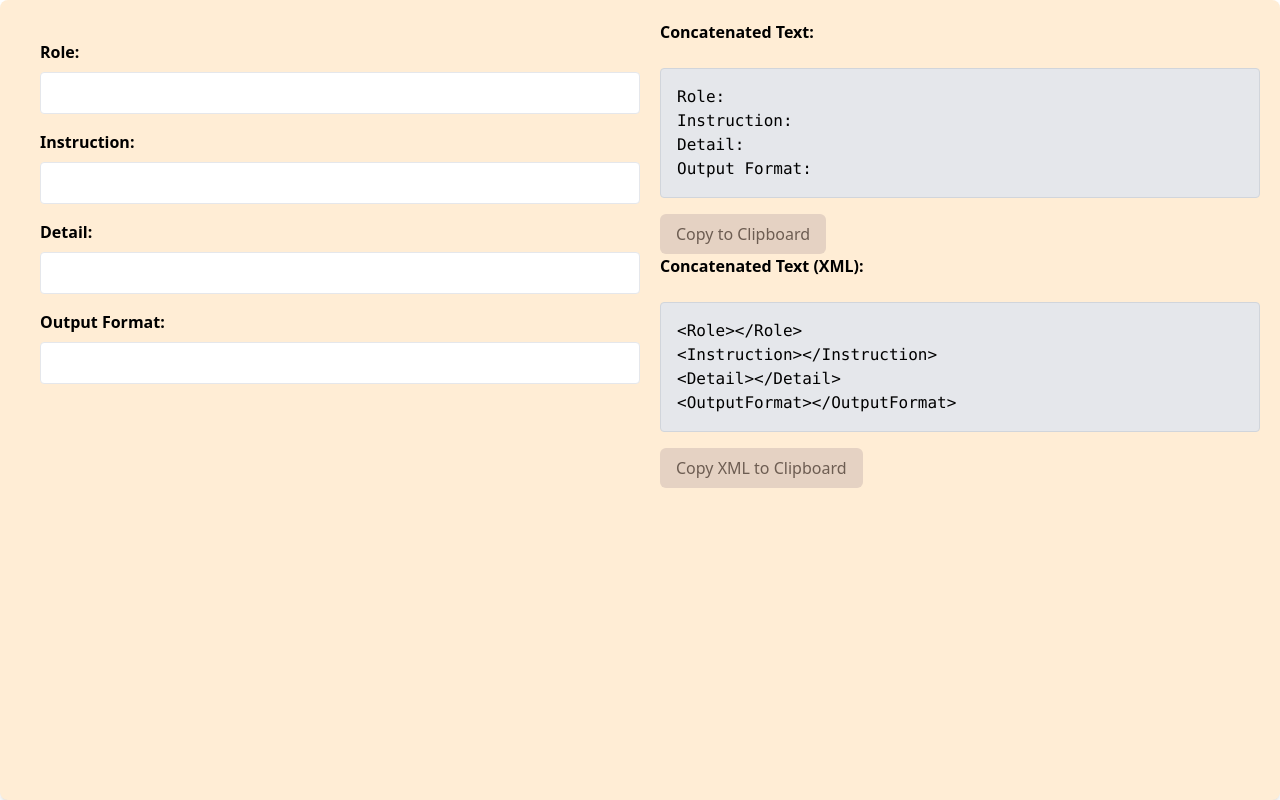
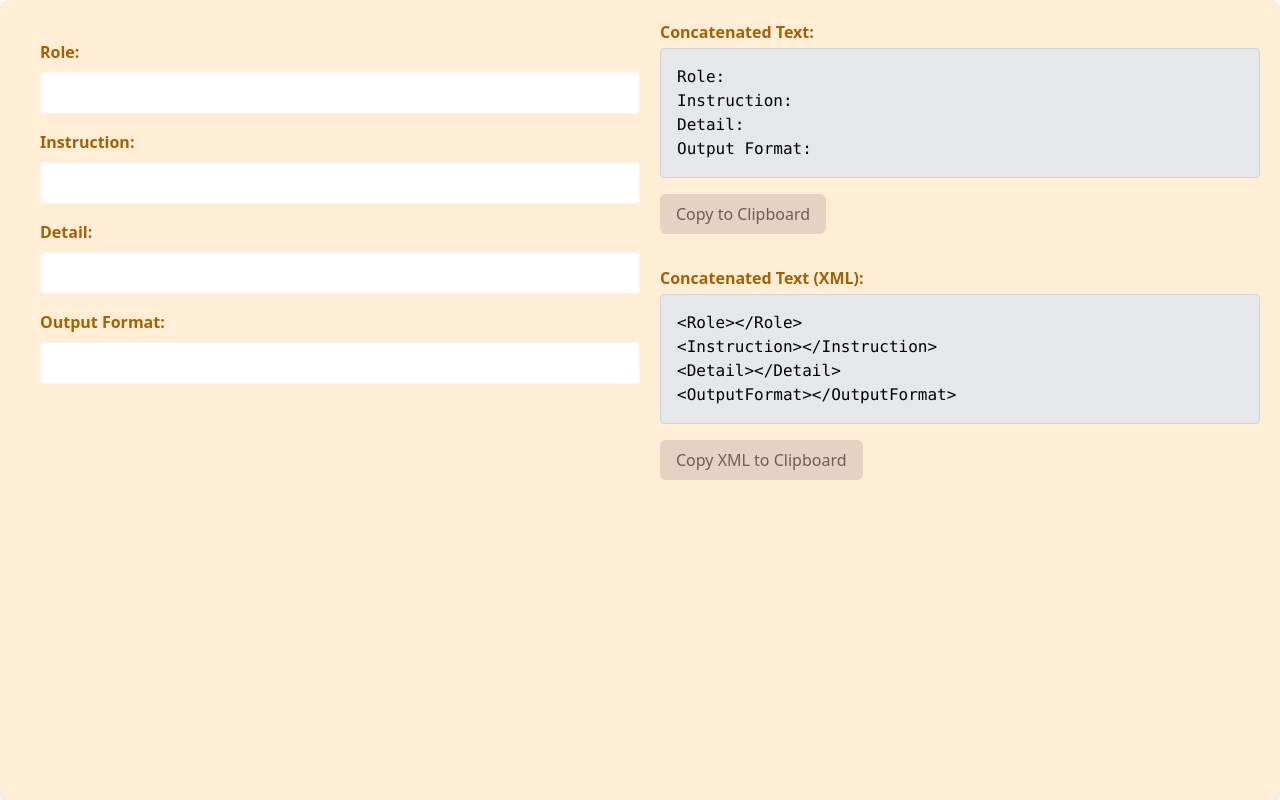
Before and after one commit to pacozaa/Prompt-Generator, a Gatsby site: page /PromptConstructorPage in a window 1280 px wide. Built offline with nearby package versions, Linux system fonts and the light colour scheme; Gatsby itself is replaced by a stand-in of ours.

Commit message:
fix color

```diff
--- a/src/components/InputField.tsx
+++ b/src/components/InputField.tsx
@@ -10,9 +10,9 @@ interface InputFieldProps {
 const InputField: FC<InputFieldProps> = ({ label, id, value, onChange }) => {
   return (
     <div>
-      <label htmlFor={id} className="block mb-2 font-bold text-brown-600">{label}:</label>
+      <label htmlFor={id} className="block mb-2 font-bold text-yellow-700">{label}:</label>
       <input
-        className="w-full px-3 py-2 mb-4 border border-beige-300 rounded bg-white text-gray-700"
+        className="w-full px-3 py-2 mb-4 border border-red-50 rounded bg-white text-gray-700"
         type="text"
         id={id}
         value={value}
--- a/src/pages/PromptConstructorPage.tsx
+++ b/src/pages/PromptConstructorPage.tsx
@@ -73,12 +73,12 @@ const PromptConstructorPage = () => {
             </div>
 
             <div className="w-full h-full md:w-1/2 text-wrap">
-                <h3 className="w-full block mb-2 font-bold text-brown-600">Concatenated Text:</h3>
-                <pre className="mt-6 p-4 bg-gray-200 border border-gray-300 rounded text-brown-700">{concatenatedText}</pre>
+                <h3 className="w-full block font-bold text-yellow-700">Concatenated Text:</h3>
+                <pre className="mt-1 p-4 bg-gray-200 border border-gray-300 rounded text-brown-700 text-wrap">{concatenatedText}</pre>
                 <button className="block mt-4 p-2 px-4 bg-[#e5d2c3] text-[#6d5d52] rounded-md cursor-pointer transition-colors duration-300" onClick={copyToClipboard}>Copy to Clipboard</button>
 
-                <h3 className="w-full block mb-2 font-bold text-brown-600">Concatenated Text (XML):</h3>
-                <pre className="mt-6 p-4 bg-gray-200 border border-gray-300 rounded text-brown-700">{concatenatedTextXML}</pre>
+                <h3 className="w-full block mt-8 font-bold text-yellow-700">Concatenated Text (XML):</h3>
+                <pre className="mt-1 p-4 bg-gray-200 border border-gray-300 rounded text-brown-700 text-wrap">{concatenatedTextXML}</pre>
                 <button className="block mt-4 p-2 px-4 bg-[#e5d2c3] text-[#6d5d52] rounded-md cursor-pointer transition-colors duration-300" onClick={copyXMLToClipboard}>Copy XML to Clipboard</button>
             </div>
         </div>
```
